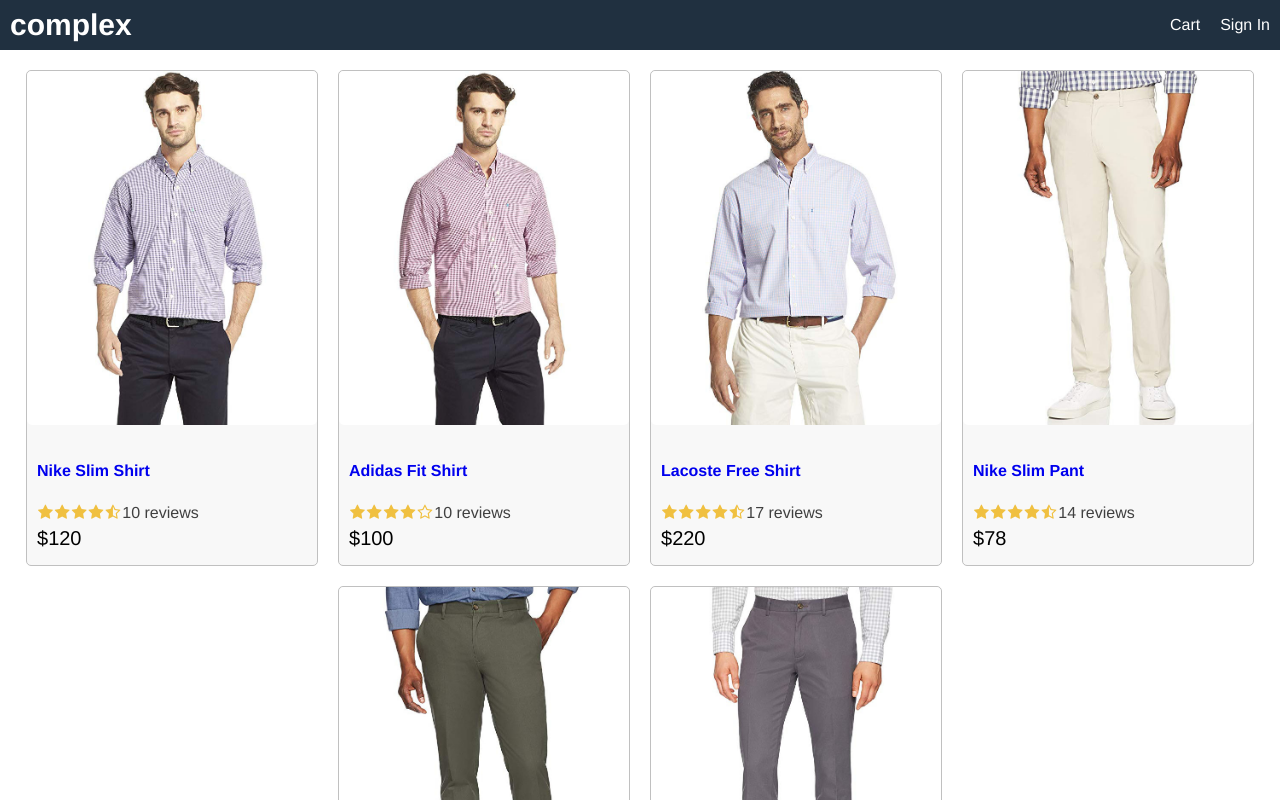
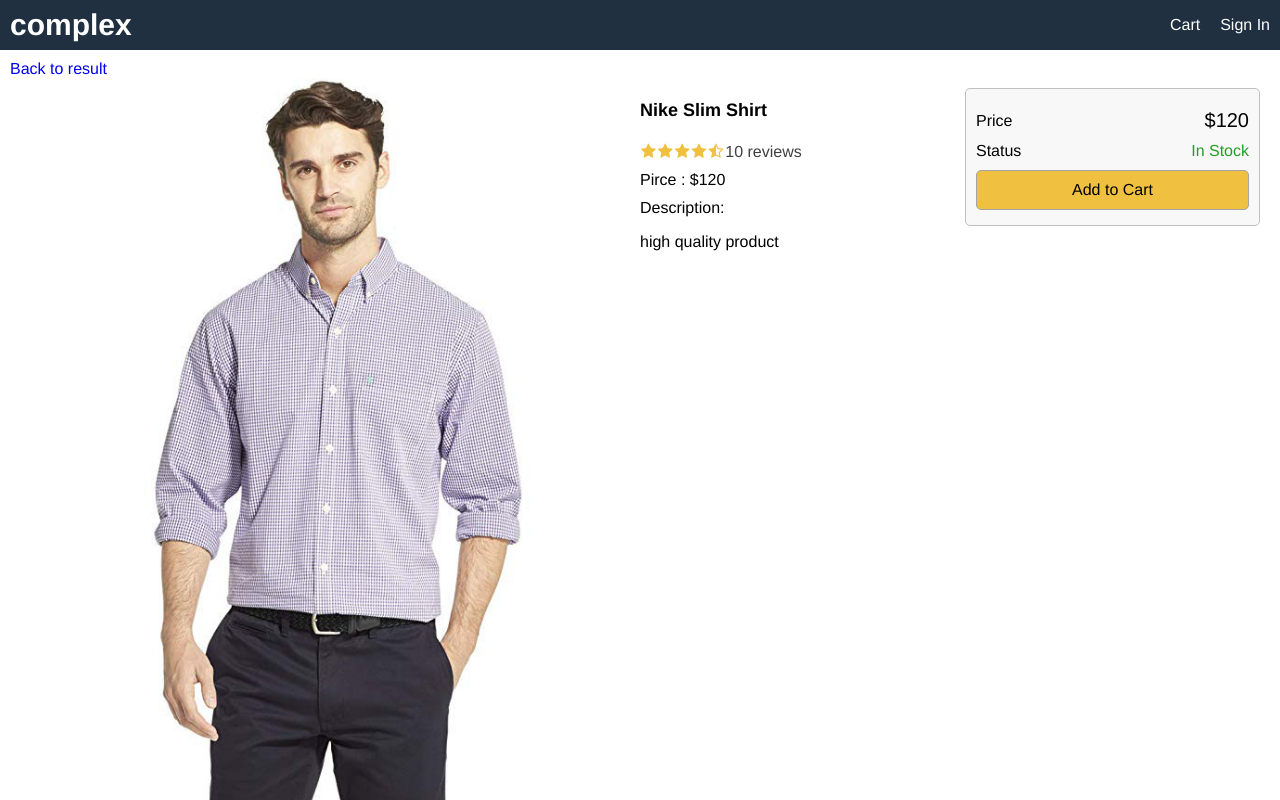
Before and after one commit to NirajanMahara/complex, a React (Create React App) app in the folder frontend/: page /product/1 in a window 1280 px wide. Shown: the top 800 px of the page. Built offline with nearby package versions, Linux system fonts and the light colour scheme.

Commit message:
build: product screen

```diff
--- a/frontend/package.json
+++ b/frontend/package.json
@@ -8,6 +8,7 @@
     "@testing-library/user-event": "^13.5.0",
     "react": "^17.0.2",
     "react-dom": "^17.0.2",
+    "react-router-dom": "^5.2.0",
     "react-scripts": "5.0.0",
     "web-vitals": "^2.1.3"
   },
--- a/frontend/src/App.js
+++ b/frontend/src/App.js
@@ -1,9 +1,11 @@
 import React from 'react';
-import Product from './components/Product';
-import data from './data';
+import { BrowserRouter, Route } from 'react-router-dom';
+import HomeScreen from './screens/HomeScreen';
+import ProductScreen from './screens/ProductScreen';
 
 function App() {
   return (
+    <BrowserRouter>
       <div className='grid-container'>
         <header className='row'>
           <div>
@@ -17,16 +19,12 @@ function App() {
           </div>
         </header>
         <main>
-        <div>
-          <div className='row center'>
-            {data.products.map((product) => (
-              <Product key={product._id} product={product}></Product>
-            ))}
-          </div>
-        </div>
+          <Route path='/product/:id' component={ProductScreen}></Route>
+          <Route path='/' component={HomeScreen} exact></Route>
         </main>
         <footer className='row center'>All right reserved</footer>
       </div>
+    </BrowserRouter>
   );
 }
 
--- a/frontend/src/data.js
+++ b/frontend/src/data.js
@@ -6,6 +6,7 @@ const data = {
       category: 'Shirts',
       image: '/images/p1.jpg',
       price: 120,
+      countInStock: 10,
       brand: 'Nike',
       rating: 4.5,
       numReviews: 10,
@@ -17,6 +18,7 @@ const data = {
       category: 'Shirts',
       image: '/images/p2.jpg',
       price: 100,
+      countInStock: 20,
       brand: 'Adidas',
       rating: 4.0,
       numReviews: 10,
@@ -28,6 +30,7 @@ const data = {
       category: 'Shirts',
       image: '/images/p3.jpg',
       price: 220,
+      countInStock: 0,
       brand: 'Lacoste',
       rating: 4.8,
       numReviews: 17,
@@ -39,6 +42,7 @@ const data = {
       category: 'Pants',
       image: '/images/p4.jpg',
       price: 78,
+      countInStock: 15,
       brand: 'Nike',
       rating: 4.5,
       numReviews: 14,
@@ -50,6 +54,7 @@ const data = {
       category: 'Pants',
       image: '/images/p5.jpg',
       price: 65,
+      countInStock: 5,
       brand: 'Puma',
       rating: 4.5,
       numReviews: 10,
@@ -61,6 +66,7 @@ const data = {
       category: 'Pants',
       image: '/images/p6.jpg',
       price: 139,
+      countInStock: 12,
       brand: 'Adidas',
       rating: 4.5,
       numReviews: 15,
--- a/frontend/src/index.css
+++ b/frontend/src/index.css
@@ -63,6 +63,42 @@ a:hover {
   color: #ff8000;
 }
 
+ul {
+  padding: 0;
+  margin: 0;
+  list-style-type: none;
+}
+
+li {
+  margin-top: 1rem;
+}
+
+button {
+  padding: 1rem;
+  border-radius: 0.5rem;
+  border: 0.1rem #a4a4a4 solid;
+
+  font-size: 1.6rem;
+  font-family: Helvetica, Arial, sans-serif;
+  -webkit-font-smoothing: antialiased;
+  -moz-osx-font-smoothing: grayscale;
+
+  background-color: #f8f8f8;
+  cursor: pointer;
+}
+
+button:hover {
+  border: 0.1rem #404040 solid;
+}
+
+button.primary {
+  background-color: #f0c040;
+}
+
+button.block {
+  width: 100%;
+}
+
 /* Header */
 header a {
   color: #ffffff;
@@ -86,6 +122,18 @@ a.brand {
   justify-content: center;
 }
 
+.row.top {
+  align-items: flex-start;
+}
+
+.col-1 {
+  flex: 1 1 25rem;
+}
+
+.col-2 {
+  flex: 2 1 50rem;
+}
+
 /* Image */
 img {
   border-radius: 0.5rem;
@@ -93,6 +141,10 @@ img {
 
 img.medium {
   max-width: 29rem;
+  width: 100%;
+}
+
+img.large {
   width: 100%;
 }
 
@@ -125,3 +177,13 @@ img.medium {
 .rating span:last-child {
   color: #404040;
 }
+
+/* Alert */
+
+.success {
+  color: #20a020;
+}
+
+.error {
+  color: #a02020;
+}
--- /dev/null
+++ b/frontend/src/screens/HomeScreen.js
@@ -0,0 +1,15 @@
+import React from 'react';
+import Product from '../components/Product';
+import data from '../data';
+
+export default function HomeScreen() {
+  return (
+    <div>
+      <div className='row center'>
+        {data.products.map((product) => (
+          <Product key={product._id} product={product}></Product>
+        ))}
+      </div>
+    </div>
+  );
+}
--- /dev/null
+++ b/frontend/src/screens/ProductScreen.js
@@ -0,0 +1,67 @@
+import React from 'react';
+import { Link } from 'react-router-dom';
+import Rating from '../components/Rating';
+import data from '../data';
+
+export default function ProductScreen(props) {
+  const product = data.products.find((x) => x._id === props.match.params.id);
+
+  if (!product) {
+    return <div> Product Not Found</div>;
+  }
+  return (
+    <div>
+      <Link to='/'>Back to result</Link>
+      <div className='row top'>
+        <div className='col-2'>
+          <img className='large' src={product.image} alt={product.name}></img>
+        </div>
+        <div className='col-1'>
+          <ul>
+            <li>
+              <h1>{product.name}</h1>
+            </li>
+            <li>
+              <Rating
+                rating={product.rating}
+                numReviews={product.numReviews}
+              ></Rating>
+            </li>
+            <li>Pirce : ${product.price}</li>
+            <li>
+              Description:
+              <p>{product.description}</p>
+            </li>
+          </ul>
+        </div>
+        <div className='col-1'>
+          <div className='card card-body'>
+            <ul>
+              <li>
+                <div className='row'>
+                  <div>Price</div>
+                  <div className='price'>${product.price}</div>
+                </div>
+              </li>
+              <li>
+                <div className='row'>
+                  <div>Status</div>
+                  <div>
+                    {product.countInStock > 0 ? (
+                      <span className='success'>In Stock</span>
+                    ) : (
+                      <span className='error'>Unavailable</span>
+                    )}
+                  </div>
+                </div>
+              </li>
+              <li>
+                <button className='primary block'>Add to Cart</button>
+              </li>
+            </ul>
+          </div>
+        </div>
+      </div>
+    </div>
+  );
+}
```
Also changed, not shown: 1 other file (tests, documents, lock files or other folders). Lines whose indentation alone changed are shown as unchanged.
